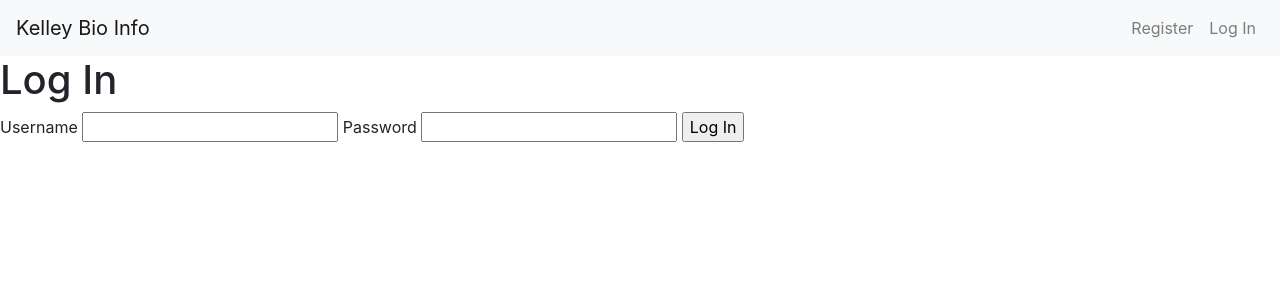
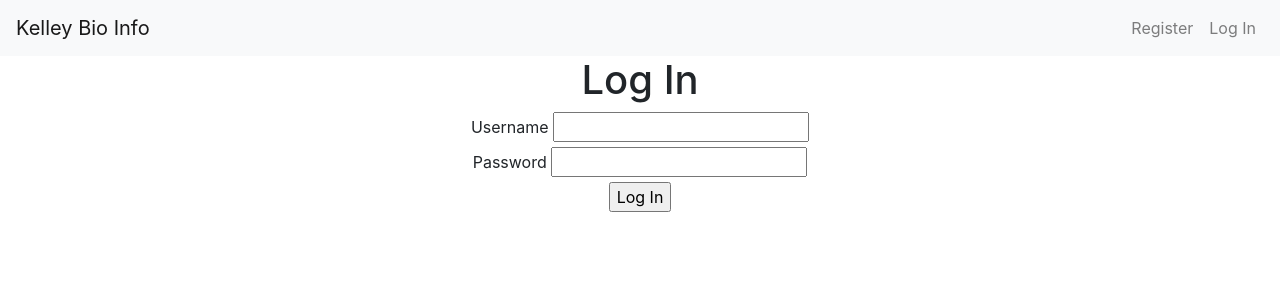
Before and after one commit to thyrgle/kelleybioinfo, a Flask app: page /auth/login in a window 1280 px wide. Shown: the top 300 px of the page. Run offline with Flask 2, Linux system fonts and the light colour scheme; some libraries are stand-ins or nearby versions.

Commit message:
Centered login stuff

```diff
--- a/app/templates/auth/login.html
+++ b/app/templates/auth/login.html
@@ -1,15 +1,31 @@
 {% extends 'base.html' %}
 
 {% block header %}
+  <div class="row">
+    <div class="col text-center">
       <h1> Log In </h1>
+    </div>
+  </div>
 {% endblock %}
 
 {% block content %}
   <form method="post">
+    <div class="row">
+      <div class="col text-center">
         <label for="username">Username</label>
         <input name="username" id="username" required>
+      </div>
+    </div>
+    <div class="row">
+      <div class="col text-center">
         <label for="password">Password</label>
         <input type="password" name="password" id="password" required>
+      </div>
+    </div>
+    <div class="row align-items-center">
+      <div class="col text-center">
         <input type="submit" value="Log In">
+      </div>
+    </div>
   </form>
 {% endblock %}
```
Also changed, not shown: app/templates/auth/register.html (+16 -0 lines). Lines whose indentation alone changed are shown as unchanged.
